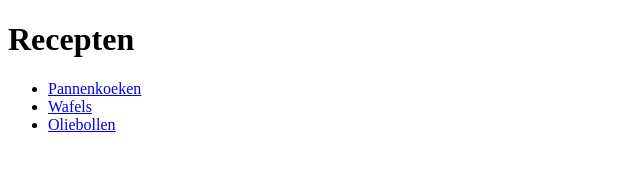
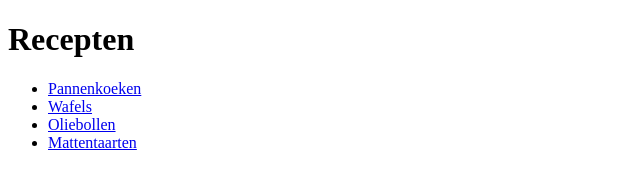
Before and after one commit to duboispieter/recepten, a plain HTML site: page index.html in a window 1280 px wide. Shown: the whole page, without its empty margins (0-640 px from the left). Drawn offline with Linux system fonts and the light colour scheme.

Commit message:
index.html verwijst naar mattentaart.html

```diff
--- a/index.html
+++ b/index.html
@@ -11,6 +11,7 @@
 			<li><a href="pannenkoeken.html">Pannenkoeken</a></li>
 			<li><a href="wafels.html">Wafels</a></li>
 			<li><a href="oliebollen.html">Oliebollen</a></li>
+			<li><a href="mattentaart.html">Mattentaarten</a></li>
 		</ul>
 	</nav>
 </body>
```
